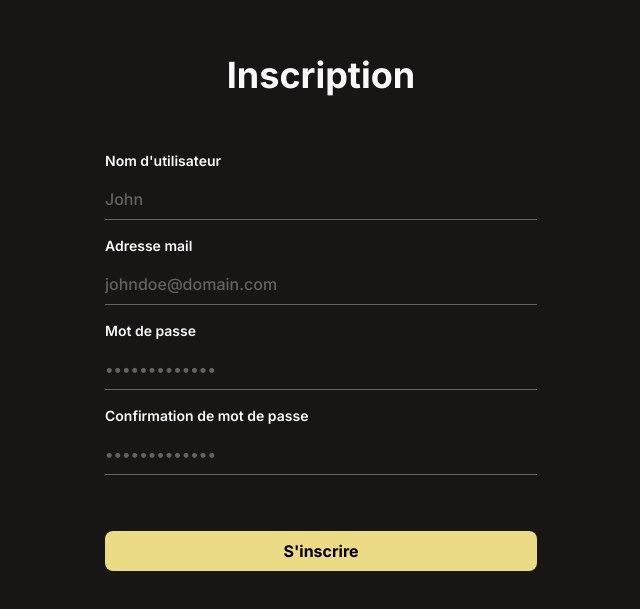
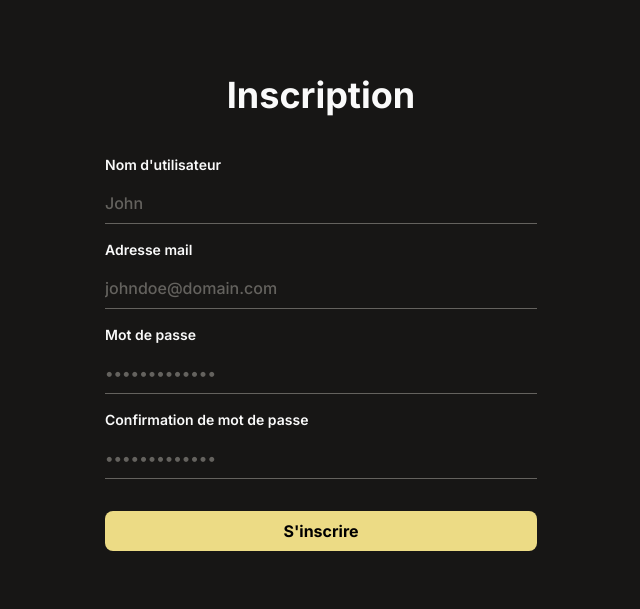
Before and after one commit to NaimanMpl/next-mccloneapp, a Next.js app: page /register in a window 1280 px wide. Shown: the part 107-716 px from the top of the page, without its empty margins (319-959 px from the left). Built offline with nearby package versions, Linux system fonts and the light colour scheme; no server answers.

Commit message:
refactor: moved buttons to ui folder

```diff
--- a/app/components/Button.tsx
+++ /dev/null
@@ -1,14 +0,0 @@
-import React from 'react';
-
-interface ButtonProps {
-  label: string,
-  loading: boolean
-}
-
-const Button = ({ loading, label }: ButtonProps) => {
-  return (
-    <button disabled={loading} type='submit' className='mt-10 w-full bg-gold-0 rounded-lg py-2 font-bold'>{label}</button>
-  )
-}
-
-export default Button;
--- a/app/components/PlayButton.tsx
+++ b/app/components/PlayButton.tsx
@@ -1,4 +1,5 @@
 'use client';
+import { Button } from '@mui/material';
 import Link from 'next/link';
 import React from 'react';
 
--- a/app/components/forms/FormComponent.tsx
+++ b/app/components/forms/FormComponent.tsx
@@ -12,8 +12,8 @@ type FormProps = {
 const FormComponent = ({title, children, errorMsg, onChange, onSubmit }: FormProps) => {
   return (
     <form onChange={onChange} onSubmit={onSubmit} className='flex flex-col w-100 px-6 pt-10 gap-4'>
-      <h1 className='pb-10 text-4xl text-center font-bold text-neutral-50'>{title}</h1>
-      {errorMsg !== '' && <span className='text-md text-red-500 text-center py-4'>{errorMsg}</span>}
+      <h1 className='pb-6 text-4xl text-center font-bold text-neutral-50'>{title}</h1>
+      {errorMsg !== '' && <span className='text-md text-red-500 text-center pb-6'>{errorMsg}</span>}
       {children}
     </form>
   )
--- a/app/components/forms/FormInput.tsx
+++ b/app/components/forms/FormInput.tsx
@@ -1,6 +1,5 @@
 'use client';
 import React from 'react';
-import { useRegisterForm } from '../../hooks/useRegisterForm';
 
 interface FormInputProps {
   type: 'email' | 'password' | 'text',
@@ -16,7 +15,7 @@ const FormInput = ({ placeholder, type, name, errorDialog, id, label } : FormInp
   return (
     <div className='flex flex-col gap-2'>
       <label className='text-neutral-50 font-semibold text-sm' htmlFor={name}>{label}</label>
-      <input className='py-2 text-md border-solid border-b border-gray bg-transparent outline-none text-neutral-50 placeholder-gray font-medium' type={type} name={name} id={id} placeholder={placeholder} />
+      <input className='py-2 text-md border-solid border-b border-gray bg-transparent outline-none text-neutral-50 placeholder-gray font-medium focus:border-gold-0 focus:transition-all' type={type} name={name} id={id} placeholder={placeholder} />
       {errorDialog.length > 0 && <span className='text-sm text-red-500 font-medium'>{errorDialog}</span>}
     </div>
   );
--- /dev/null
+++ b/app/components/ui/Button.tsx
@@ -0,0 +1,22 @@
+import React from 'react';
+
+interface ButtonProps {
+  label: string,
+  backgroundColor: string,
+  color: string,
+  loading: boolean
+}
+
+const Button = ({ backgroundColor, color, loading, label }: ButtonProps) => {
+  return (
+    <button
+      type='submit'
+      className={`mt-4 w-full bg-${backgroundColor} rounded-lg py-2 font-bold text-${color}`}
+      disabled={loading}
+    >
+      {label}
+    </button>
+  )
+}
+
+export default Button;
--- a/app/hooks/useRegisterForm.ts
+++ b/app/hooks/useRegisterForm.ts
@@ -88,7 +88,7 @@ export const useRegisterForm = () => {
       setLoading(false);
     } catch (e) {
       if (e instanceof Error) {
-        setError(e.message);
+        setError(e.message ? e.message : 'Le serveur a rencontré un problème.');
         logger.error(e.message);
       } else {
         setError('Le serveur a rencontré un problème.');
--- a/app/login/page.tsx
+++ b/app/login/page.tsx
@@ -1,8 +1,8 @@
 'use client';
 import React from 'react';
-import Button from '../components/Button';
 import FormComponent from '../components/forms/FormComponent';
 import FormInput from '../components/forms/FormInput';
+import Button from '../components/ui/Button';
 import { useLoginForm } from '../hooks/useLoginForm';
 
 const LoginForm = () => {
@@ -14,7 +14,7 @@ const LoginForm = () => {
       <FormComponent title='Se connecter' errorMsg={error} onChange={handleChange} onSubmit={handleSubmit}>
         <FormInput type='text' name='email' id='email' label='Adresse mail' placeholder='johndoe@domain.com' errorDialog={inputError.email} />
         <FormInput type='password' name='password' id='password' label='Mot de passe' placeholder='•••••••••••••' errorDialog={inputError.password} />
-        <Button label="Connexion" loading={loading} />
+        <Button backgroundColor='gold-0' color='black' label="Connexion" loading={loading} />
       </FormComponent>
     </div>
   );
--- a/app/register/page.tsx
+++ b/app/register/page.tsx
@@ -1,8 +1,8 @@
 'use client';
 import React from 'react';
-import Button from '../components/Button';
 import FormComponent from '../components/forms/FormComponent';
 import FormInput from '../components/forms/FormInput';
+import { default as Button, default as FormButton } from '../components/ui/Button';
 import { useRegisterForm } from '../hooks/useRegisterForm';
 
 const RegisterPage = () => {
@@ -16,7 +16,7 @@ const RegisterPage = () => {
         <FormInput type='text' errorDialog={inputErrors.email} label='Adresse mail' id='email' name='email' placeholder='johndoe@domain.com' />
         <FormInput type='password' errorDialog={inputErrors.password} label='Mot de passe' id='password' name='password' placeholder='•••••••••••••' />
         <FormInput type='password' errorDialog={inputErrors.confirmPassword} label='Confirmation de mot de passe' id='confirmPassword' name='confirmPassword' placeholder='•••••••••••••' />
-        <Button label="S'inscrire" loading={loading} />
+        <Button backgroundColor='gold-0' color='black' label="S'inscrire" loading={loading} />
       </FormComponent>
     </div>
   );
--- a/package.json
+++ b/package.json
@@ -9,6 +9,7 @@
     "lint": "next lint"
   },
   "dependencies": {
+    "@emotion/cache": "^11.11.0",
     "@prisma/client": "^5.13.0",
     "@types/jsonwebtoken": "^9.0.6",
     "@types/next-auth": "^3.15.0",
```
Also changed, not shown: 1 other file (tests, documents, lock files or other folders).
